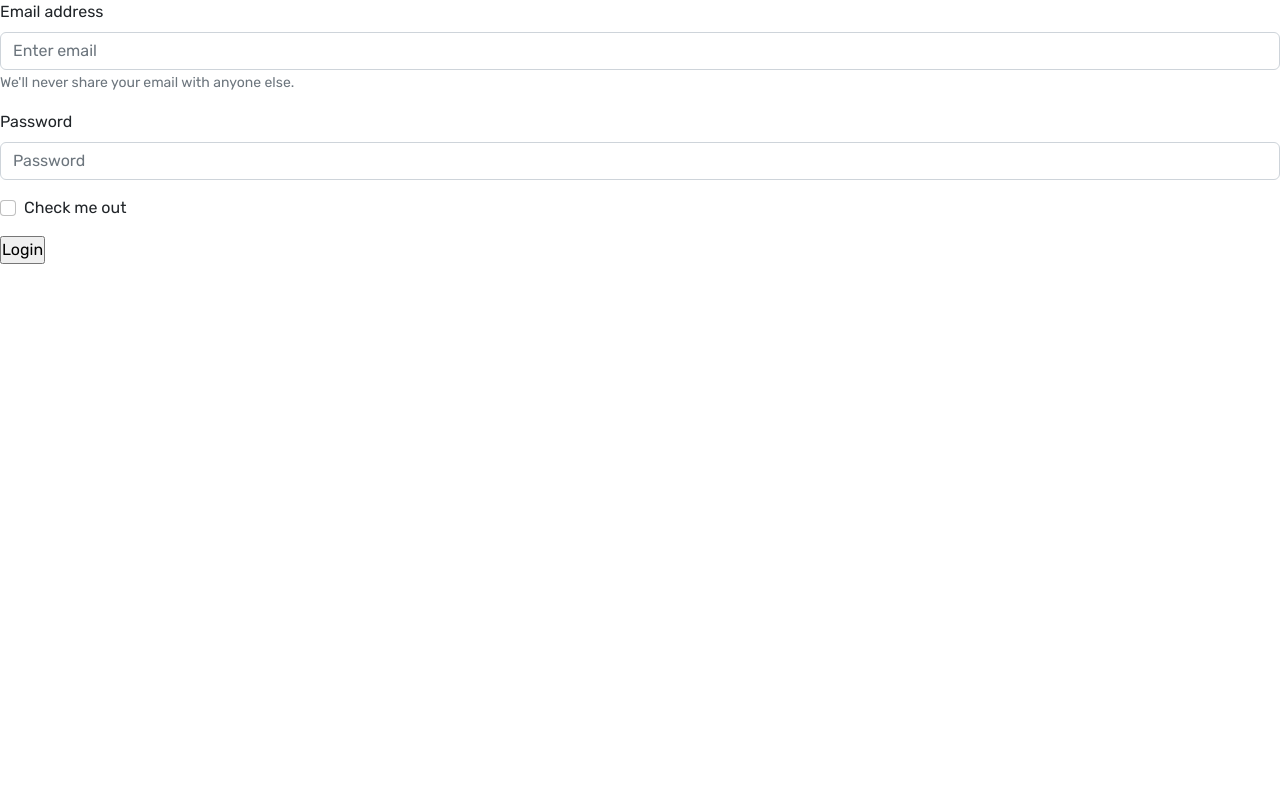
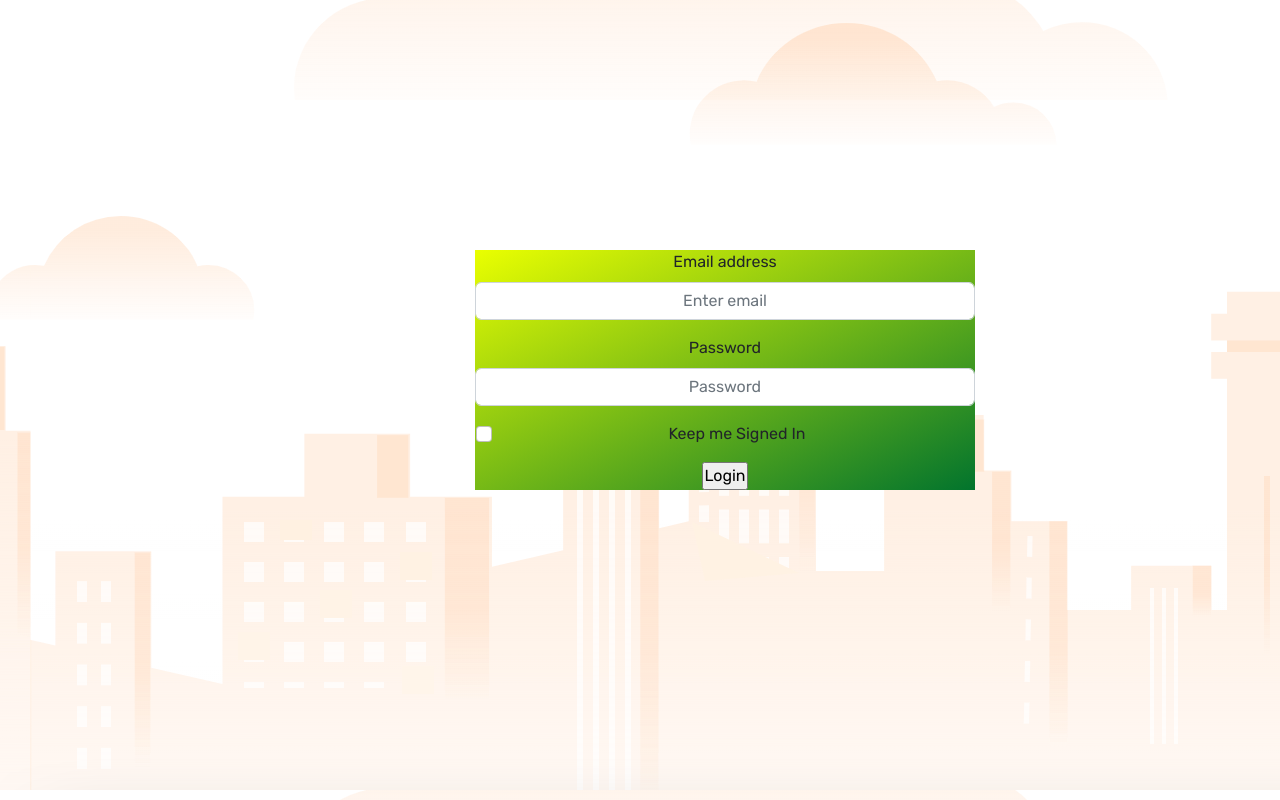
Before and after one commit to Nothier96/grubhub-redesign, a React (Create React App) app in the folder frontend/: page /signin in a window 1280 px wide. Built offline with nearby package versions, Linux system fonts and the light colour scheme.

Commit message:
Updated Sign In

```diff
--- a/frontend/src/index.css
+++ b/frontend/src/index.css
@@ -174,3 +174,22 @@
 .about-info {
     width: 50%;
 }
+
+/* Sign in Page CSS */
+body {
+    background-image: url(/public/images/backgroundimg.png);
+}
+form {
+    text-align: center;
+    margin-top: 250px;
+    /* background-color: rgba(63, 124, 33, 0.891); */
+      background-image: linear-gradient(to bottom right, #eaff00, #02742d);
+    width: 500px;
+    margin-left: 475px;
+}
+.form-control {
+    text-align: center;
+}
+input#formBasicCheckbox.form-check-input {
+    margin-left: -23px;
+}
--- a/frontend/src/pages/Orderpage.jsx
+++ b/frontend/src/pages/Orderpage.jsx
@@ -2,7 +2,7 @@ import { useState } from "react";
 import { useEffect } from "react";
 import { Row, Col, Container } from "react-bootstrap";
 import axios from "axios";
-import { Link } from "react-router-dom";
+// import { Link } from "react-router-dom";
 import Orders from "../components/Orders";
 function Orderpage() {
   const [orders, setOrders] = useState([]);
--- a/frontend/src/pages/SignInpage.jsx
+++ b/frontend/src/pages/SignInpage.jsx
@@ -1,7 +1,7 @@
 import {Link} from 'react-router-dom';
 
-import Button from 'react-bootstrap/Button';
 import Form from 'react-bootstrap/Form';
+
 
 function SignInpage() {
   return (
@@ -9,18 +9,15 @@ function SignInpage() {
       <Form.Group className="mb-3" controlId="formBasicEmail">
         <Form.Label>Email address</Form.Label>
         <Form.Control type="email" placeholder="Enter email" />
-        <Form.Text className="text-muted">
-          We'll never share your email with anyone else.
-        </Form.Text>
       </Form.Group>
 
       <Form.Group className="mb-3" controlId="formBasicPassword">
         <Form.Label>Password</Form.Label>
         <Form.Control type="password" placeholder="Password" />
       </Form.Group>
-      <Form.Group className="mb-3" controlId="formBasicCheckbox">
-        <Form.Check type="checkbox" label="Check me out" />
-      </Form.Group>
+      { <Form.Group className="mb-3" controlId="formBasicCheckbox">
+        <Form.Check type="checkbox" label="Keep me Signed In" />
+      </Form.Group> }
       <Link to="/order">  <input type="submit" value="Login"/> </Link>
     </Form>
   );
```
Also changed, not shown: frontend/public/images/backgroundimg.png (added).
